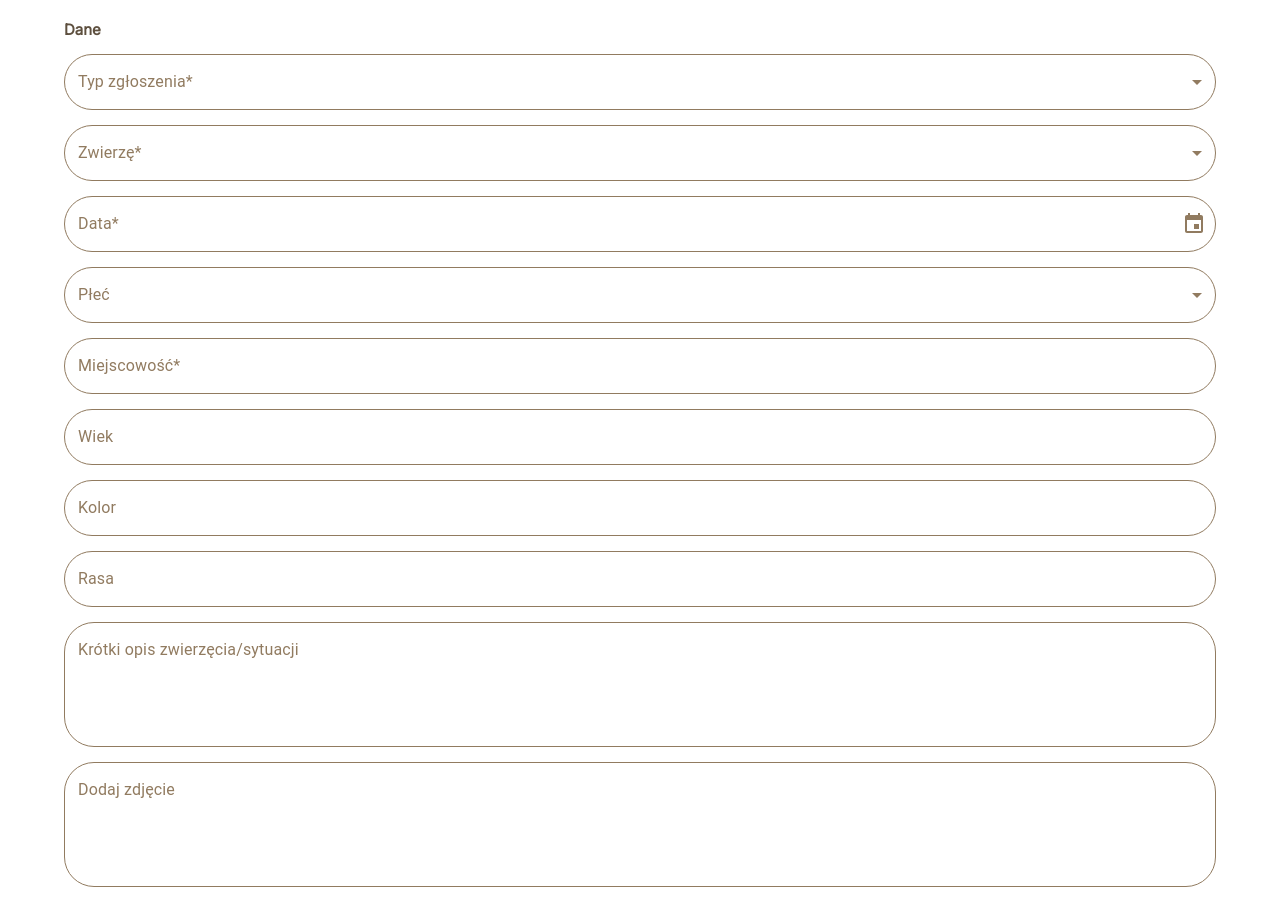
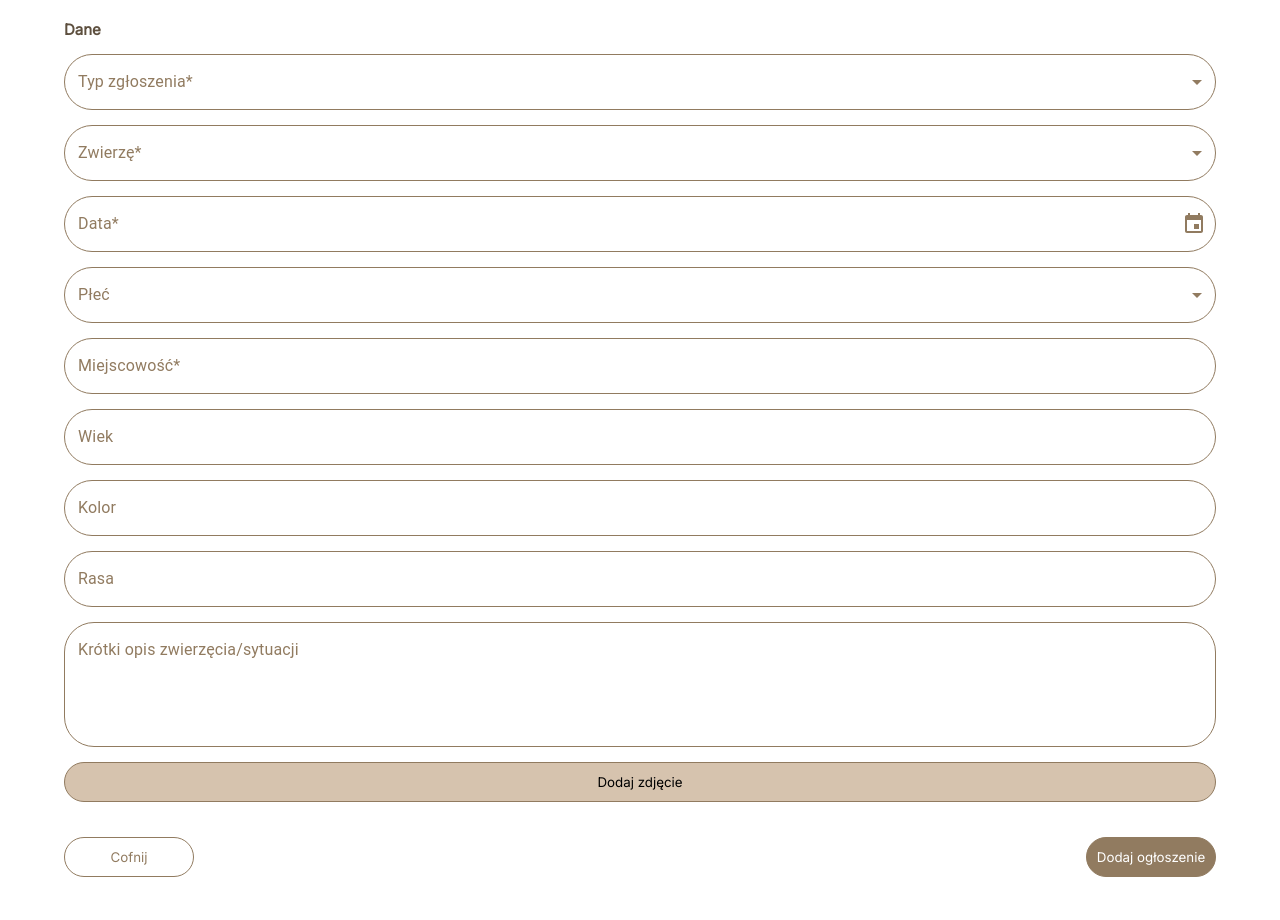
Before and after one commit to asiabielawska/PetsFinder, a React (Vite) app: page /form in a window 1280 px wide. Shown: the top 920 px of the page. Built offline with nearby package versions, Linux system fonts and the light colour scheme.

Commit message:
Add img input

```diff
--- a/src/components/BasicSelect/BasicSelect.tsx
+++ b/src/components/BasicSelect/BasicSelect.tsx
@@ -20,13 +20,8 @@ export const BasicSelect = ({ selectValue, selectLabel }: Props) => {
   return (
     <Box sx={{ minWidth: 120 }}>
       <SelectFormControl fullWidth>
-        <InputLabel id={selectLabel}>{selectLabel}</InputLabel>
-        <Select
-          labelId={selectLabel}
-          value={value}
-          label={selectLabel}
-          onChange={handleChange}
-        >
+        <InputLabel>{selectLabel}</InputLabel>
+        <Select value={value} label={selectLabel} onChange={handleChange}>
           {selectValue.map((el) => (
             <MenuItem value={el} key={el}>
               {el}
--- a/src/components/Form/Form.tsx
+++ b/src/components/Form/Form.tsx
@@ -1,6 +1,7 @@
 import { useNavigate } from "react-router-dom";
 import { Heading, MainContent } from "../../styled";
 import {
+  AddImg,
   BrownBackgroundButton,
   FormTextField,
   TwoButtons,
@@ -10,6 +11,7 @@ import { BasicDatePicker } from "./DatePicker/BasicDatePicker";
 import { TypeOfReportSelect } from "./TypeOfReport/TypeOfReportSelect";
 import { AnimalSelect } from "./AnimalSelect/AnimalSelect";
 import { GenderSelect } from "./GenderSelect/GenderSelect";
+import { useRef, useState } from "react";
 
 const mockForm = [
   { id: "miejscowosc", label: "Miejscowość*" },
@@ -22,16 +24,12 @@ const mockForm = [
     multiline: true,
     rows: 4,
   },
-  {
-    id: "zdjęcie",
-    label: "Dodaj zdjęcie",
-    multiline: true,
-    rows: 4,
-  },
 ];
 
 export const Form = () => {
   const navigate = useNavigate();
+  const [image, setImage] = useState<string | null>();
+  const ref = useRef<HTMLInputElement | null>(null);
   return (
     <>
       <MainContent>
@@ -50,6 +48,27 @@ export const Form = () => {
             rows={rows}
           />
         ))}
+        <input
+          ref={ref}
+          type="file"
+          style={{ display: "none" }}
+          onChange={(e: React.ChangeEvent<HTMLInputElement>) => {
+            const reader = new FileReader();
+            reader.onloadend = () => {
+              setImage(reader.result as string);
+            };
+            reader.readAsDataURL(e.target.files![0]!);
+          }}
+        />
+        <AddImg
+          onClick={() => {
+            console.log("click");
+            ref.current?.click();
+          }}
+        >
+          Dodaj zdjęcie
+        </AddImg>
+        {image && <img src={image} />}
 
         <TwoButtons>
           <WhiteBackgroundButton onClick={() => navigate("/")}>
--- a/src/components/Form/styled.tsx
+++ b/src/components/Form/styled.tsx
@@ -29,7 +29,7 @@ export const FormTextField = styled(TextField)({
 
 export const TwoButtons = styled("div")({
   display: "flex",
-  justifyContent: "space-around",
+  justifyContent: "space-between",
   alignItems: "center",
   marginTop: 15,
   width: "100%",
@@ -54,3 +54,13 @@ export const BrownBackgroundButton = styled("button")({
   borderRadius: 20,
   color: "white",
 });
+
+export const AddImg = styled("button")({
+  marginTop: 15,
+  backgroundColor: "#D6C3AE",
+  border: "1px solid #917B60",
+  height: 40,
+  width: "100%",
+  color: "black",
+  borderRadius: 20,
+});
```
